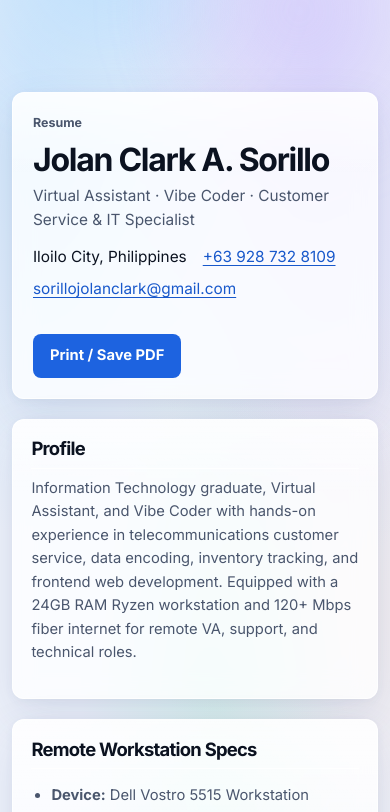
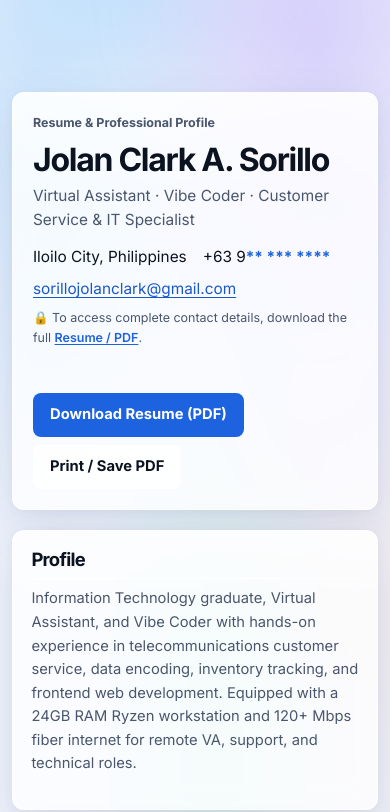
Before and after one commit to JCsorillo/JolanClarkSorillo, a plain HTML site: page resume.html in a window 390 px wide. Shown: the top 812 px of the page. Drawn offline with Linux system fonts and the light colour scheme.

Commit message:
Mask public phone number for privacy protection and add prominent Download Resume (PDF) buttons

```diff
--- a/resume.html
+++ b/resume.html
@@ -75,16 +75,22 @@
     <article class="container">
       <header class="resume-head glass-card reveal" style="margin-bottom: 1.25rem;">
         <div>
-          <p class="eyebrow">Resume</p>
+          <p class="eyebrow">Resume &amp; Professional Profile</p>
           <h1>Jolan Clark A. Sorillo</h1>
           <p class="resume-role">Virtual Assistant · Vibe Coder · Customer Service &amp; IT Specialist</p>
           <div class="resume-contact">
             <span>Iloilo City, Philippines</span>
-            <a href="tel:+639287328109">+63 928 732 8109</a>
+            <span class="masked-phone">+63 9<span class="phone-asterisks" style="color: var(--color-accent); font-weight: 700;">** *** ****</span></span>
             <a href="mailto:sorillojolanclark@gmail.com">sorillojolanclark@gmail.com</a>
           </div>
+          <p class="resume-privacy-note" style="font-size: 0.78rem; color: var(--color-muted); margin-top: 0.4rem;">
+            🔒 To access complete contact details, download the full <a href="resume.pdf" download style="color: var(--color-accent); font-weight: 600; text-decoration: underline;">Resume / PDF</a>.
+          </p>
         </div>
-        <button class="button print-button" type="button" onclick="window.print()">Print / Save PDF</button>
+        <div style="display: flex; gap: 0.5rem; flex-wrap: wrap; align-items: center;">
+          <a class="button download-button" href="resume.pdf" download>Download Resume (PDF)</a>
+          <button class="button button-secondary print-button" type="button" onclick="window.print()">Print / Save PDF</button>
+        </div>
       </header>
 
       <!-- BALANCED BENTO GRID LAYOUT -->
```
Also changed, not shown: contact.html (+2 -2 lines), index.html (+2 -2 lines).
